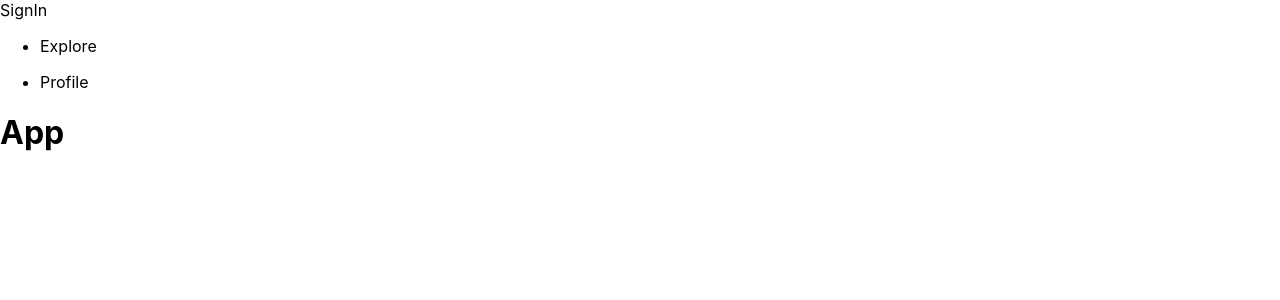
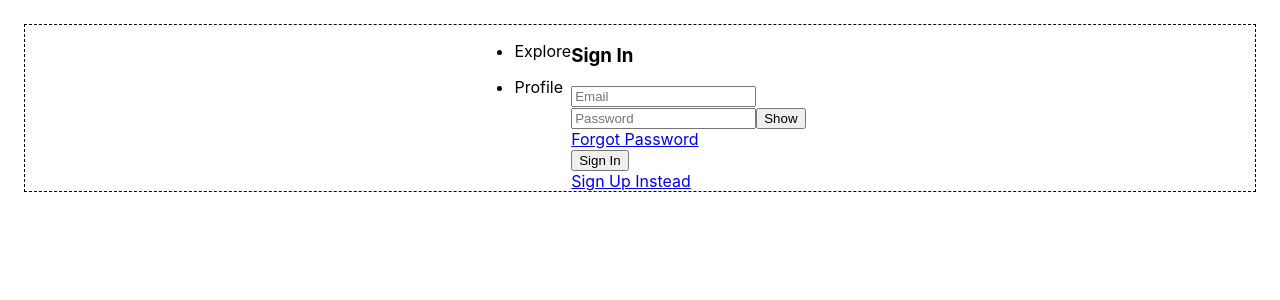
Before and after one commit to lucalee-1/vacation-place-react, a React (Create React App) app: page /signin in a window 1280 px wide. Shown: the top 300 px of the page. Built offline with nearby package versions, Linux system fonts and the light colour scheme.

Commit message:
Add sigin and signup forms

```diff
--- a/src/App.js
+++ b/src/App.js
@@ -7,8 +7,9 @@ import SignUp from './views/SignUp';
 
 function App() {
   return (
-    <>
+    <div className='container'>
       <Router>
+      <Navbar />
         <Routes>
           <Route path="/" element={<Explore />} />
           <Route path="/category/:categoryName" element={<Category />} />
@@ -16,10 +17,8 @@ function App() {
           <Route path="/signin" element={<SignIn />} />
           <Route path="/signup" element={<SignUp />} />
         </Routes>
-        <Navbar />
       </Router>
-      <h1>App</h1>
-    </>
+    </div>
   );
 }
 
--- a/src/components/Navbar.jsx
+++ b/src/components/Navbar.jsx
@@ -4,7 +4,8 @@ const Navbar = () => {
   const navigate = useNavigate();
   const location = useLocation();
   return (
-    <footer>
+    <div>
+      <footer>
       <nav>
         <ul>
           <li onClick={() => navigate('/')}>
@@ -16,6 +17,8 @@ const Navbar = () => {
         </ul>
       </nav>
     </footer>
+    </div>
+
   );
 };
 
--- a/src/index.css
+++ b/src/index.css
@@ -7,21 +7,14 @@ body {
   -moz-osx-font-smoothing: grayscale;
 }
 
+.container {
+  margin: 25px;
+  outline: dashed 1px black;
+  display: flex;
+  justify-content: center;
+}
+
 code {
   font-family: source-code-pro, Menlo, Monaco, Consolas, 'Courier New',
     monospace;
 }
-
-.exploreCategories {
-  display: flex;
-  justify-content: space-between;
-}
-
-.exploreImg {
-  min-height: 115px;
-  height: 15vw;
-  width: 100%;
-  border-radius: 1.5rem;
-  object-fit: cover;
-  margin: 0 auto;
-}
--- a/src/views/SignIn.jsx
+++ b/src/views/SignIn.jsx
@@ -1,9 +1,60 @@
-import React from 'react'
+import React from 'react';
+import { useState } from 'react';
+import { Link, useNavigate } from 'react-router-dom';
 
 const SignIn = () => {
+  const [showPassword, setShowPassword] = useState(false);
+  const [formData, setFormData] = useState({ email: '', password: '' });
+
+  const { email, password } = formData;
+  const navigate = useNavigate;
+
+  const onChange = (e) => {
+    setFormData((prevState) => ({
+      ...prevState,
+      [e.target.id]: e.target.value,
+    }));
+  };
+
   return (
-    <div>SignIn</div>
-  )
-}
+    <>
+      <div>
+        <header>
+          <h3>Sign In</h3>
+        </header>
+        <main>
+          <form>
+            <input
+              type="email"
+              placeholder="Email"
+              id="email"
+              value={email}
+              onChange={onChange}
+              required
+            />
+            <div>
+              <input
+                type={showPassword ? 'text' : 'password'}
+                placeholder="Password"
+                id="password"
+                value={password}
+                onChange={onChange}
+                required
+              />
+              <button type="button" onClick={() => setShowPassword((prevState) => !prevState)}>
+                Show
+              </button>
+            </div>
+            <Link to="/forgot-password">Forgot Password</Link>
+            <div>
+              <button>Sign In</button>
+            </div>
+          </form>
+          <Link to="/signup">Sign Up Instead</Link>
+        </main>
+      </div>
+    </>
+  );
+};
 
-export default SignIn
+export default SignIn;
--- a/src/views/SignUp.jsx
+++ b/src/views/SignUp.jsx
@@ -0,0 +1,72 @@
+import React from 'react';
+import { useState } from 'react';
+import { Link, useNavigate } from 'react-router-dom';
+
+const SignUp = () => {
+  const [showPassword, setShowPassword] = useState(false);
+  const [formData, setFormData] = useState({ email: '', password: '', name: '' });
+
+  const { name, email, password } = formData;
+  const navigate = useNavigate;
+
+  const onChange = (e) => {
+    setFormData((prevState) => ({
+      ...prevState,
+      [e.target.id]: e.target.value,
+    }));
+  };
+
+  return (
+    <>
+      <div>
+        <header>
+          <h3>Sign Up</h3>
+        </header>
+        <main>
+          <form>
+            <div>
+              <input
+                type="text"
+                placeholder="Name"
+                id="name"
+                value={name}
+                onChange={onChange}
+                required
+              />
+            </div>
+            <div>
+              <input
+                type="email"
+                placeholder="Email"
+                id="email"
+                value={email}
+                onChange={onChange}
+                required
+              />
+            </div>
+            <div>
+              <input
+                type={showPassword ? 'text' : 'password'}
+                placeholder="Password"
+                id="password"
+                value={password}
+                onChange={onChange}
+                required
+              />
+              <button type="button" onClick={() => setShowPassword((prevState) => !prevState)}>
+                Show
+              </button>
+            </div>
+            <Link to="/forgot-password">Forgot Password</Link>
+            <div>
+              <button>Sign Up</button>
+            </div>
+          </form>
+          <Link to="/signin">Sign In Instead</Link>
+        </main>
+      </div>
+    </>
+  );
+};
+
+export default SignUp;
```
